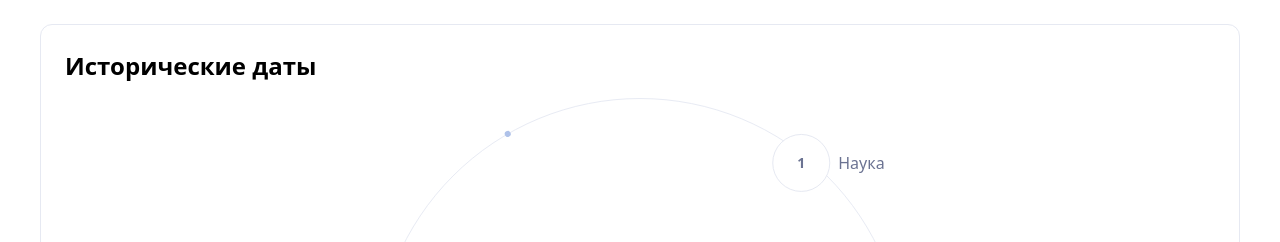
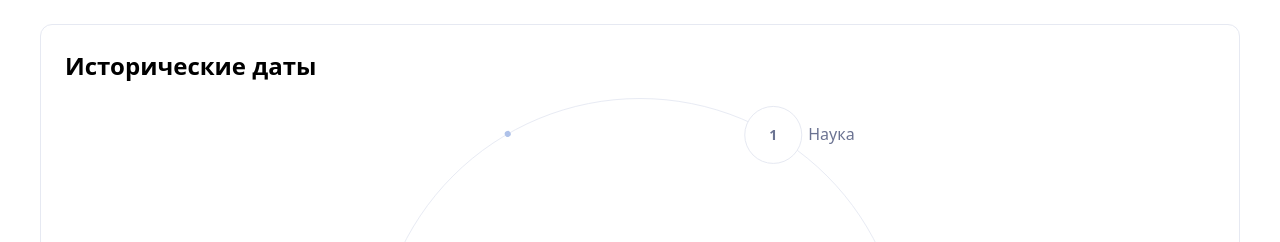
Before and after one commit to BMD63/timeline, a React app: page / in a window 1280 px wide. Shown: the top 242 px of the page. Built offline with nearby package versions, Linux system fonts and the light colour scheme.

Commit message:
active dot position fixed

```diff
--- a/src/components/TimelineBlock/Ring.scss
+++ b/src/components/TimelineBlock/Ring.scss
@@ -40,12 +40,15 @@
   transform-origin: 50% 50%;
 }
 
-.tlb-badge {
+.tlb-badgeAnchor {
   position: absolute;
-  left: 50%; top: 50%;
-  display: inline-flex;
-  align-items: center;
-  gap: 8px;
+  left: 50%;
+  top: 50%;
+  width: 56px;
+  height: 56px;
+  margin: -28px;
+  z-index: 3;
+  pointer-events: none;
 }
 .tlb-badgeDot {
   width: 56px;
@@ -61,9 +64,14 @@
   font-weight: 600;
 }
 .tlb-badgeText {
+  position: absolute;
+  left: calc(56px + 8px);
+  transform: translateY(-50%);
+  top: 50%;
   font-size: 16px;
   color: #6B7392;
   white-space: nowrap;
+  pointer-events: none;
 }
 
 .tlb-center {
--- a/src/components/TimelineBlock/Ring.tsx
+++ b/src/components/TimelineBlock/Ring.tsx
@@ -36,7 +36,7 @@ export default function Ring({ labels, activeIndex, onSelect, children }: Props)
         })}
       </div>
       <div
-        className="tlb-badge"
+        className="tlb-badgeAnchor"
         aria-hidden
         style={{
           transform: `rotate(${angleFor(activeIndex)}deg) translateY(-${circleRadius}px) rotate(-${angleFor(
```
